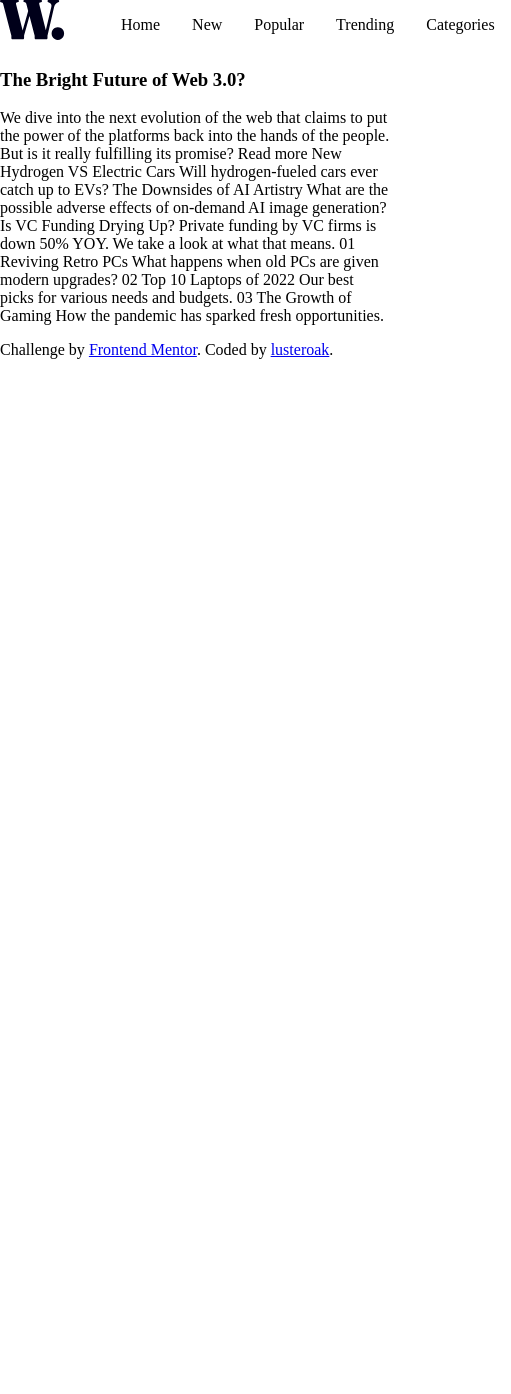
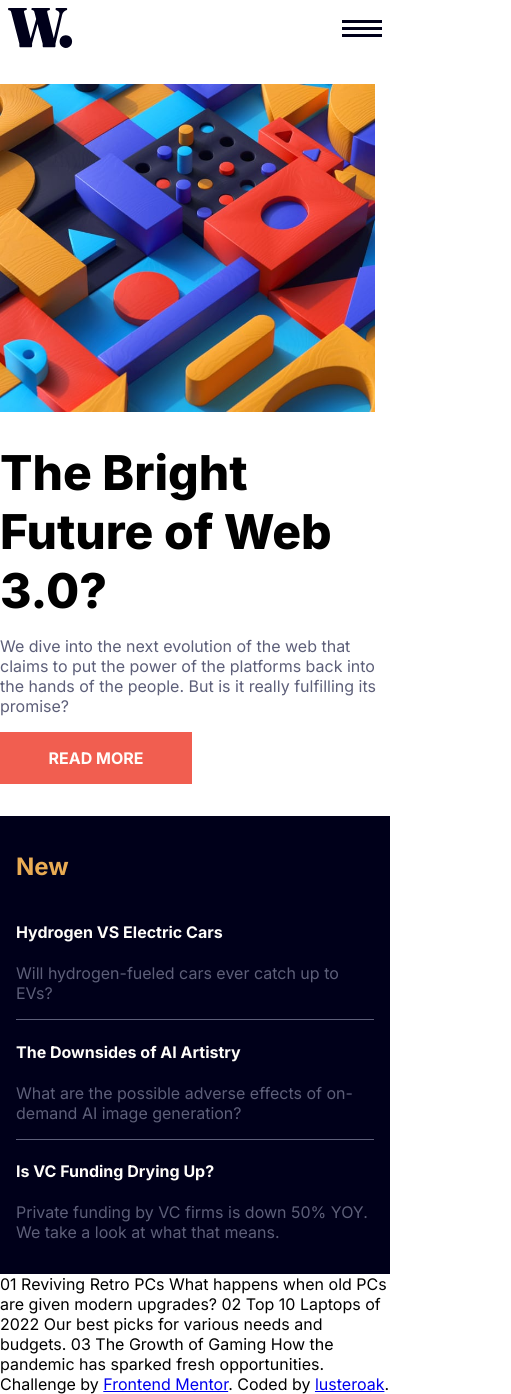
Before and after one commit to lusteroak/news_homepage, a plain HTML site: page index.html in a window 390 px wide. Shown: the whole page, 511 px wide, since content can reach past the window. Before the commit the page ends 844 px from the top, so only its background shows below. Drawn offline with Linux system fonts and the light colour scheme.

Commit message:
Added main image and main news mobile version

```diff
--- a/index.css
+++ b/index.css
@@ -1,35 +1,101 @@
-@font-face {
+:root {
+  --primary-soft-orange: hsl(35, 77%, 62%);
+  --primary-soft-red: hsl(5, 85%, 63%);
+  --neutral-off-white: hsl(36, 100%, 99%);
+  --grayish-blue: hsl(233, 8%, 79%);
+  --dark-grayish-blue: hsl(236, 13%, 42%);
+  --very-dark-blue: hsl(240, 100%, 5%);
+  --main-font-size: 15px;
+  --font-family: 'Inter', sans-serif;
 }
 
 body {
   box-sizing: border-box;
   margin: 0;
-  padding: ;
+  padding: 0;
+  font-family: var(--font-family);
 }
 
-@media screen and (max-width: 375px) {
+/* Mobile Version */
+@media screen and (max-width: 768px) {
   .main__section {
     display: flex;
     justify-content: space-between;
     align-items: center;
+    padding: 0.5rem;
   }
+
   .navigation__section {
     display: none;
   }
+
   .main__content__image {
-    background: center / contain no-repeat
-      url('/assets/images/image-web-3-mobile.jpg');
+    background: center / contain no-repeat url('/assets/images/image-web-3-mobile.jpg');
     width: 375px;
     height: 375px;
     margin: 0;
   }
+
+  .main__content__title {
+    margin: 0.5rem 0 0.5rem 0;
+    font-size: 3rem;
+    font-weight: 800;
+  }
+
+  .main__content__para {
+    font-weight: 400;
+    color: var(--dark-grayish-blue);
+    margin-top: 1rem;
+  }
+
+  .main__content__readmore__box {
+    background: var(--primary-soft-red);
+    color: var(--neutral-off-white);
+    display: flex;
+    width: 12rem;
+    justify-content: center;
+  }
+
+  .main__content__readmore__para {
+    font-weight: 700;
+  }
+
+  .main__article__news__section {
+    display: flex;
+    flex-direction: column;
+    flex-wrap: wrap;
+    padding: 1rem;
+    margin-top: 2rem;
+    background-color: var(--very-dark-blue);
+  }
+
+  .main__news__title {
+    color: var(--primary-soft-orange);
+  }
+
+
+
+  .main__news__elements__title {
+    color: var(--neutral-off-white);
+  }
+
+  .main__news__elements__para {
+
+    color: var(--dark-grayish-blue);
+  }
+
+  .border__bottom__helper__element {
+    border-bottom: .5px solid var(--dark-grayish-blue);
+  }
 }
 
-@media screen and (min-width: 376px) {
+/* Desktop Version */
+@media screen and (min-width: 769px) {
   .main__section {
     display: flex;
     justify-content: space-between;
   }
+
   .navigation__section__main_nav {
     display: flex;
     list-style-type: none;
@@ -44,5 +110,4 @@ body {
   }
 }
 
-.attribution {
-}
+.attribution {}
--- a/index.html
+++ b/index.html
@@ -1,19 +1,20 @@
 <!DOCTYPE html>
 <html lang="en">
+
 <head>
   <meta charset="UTF-8" />
   <meta name="viewport" content="width=device-width, initial-scale=1.0" />
   <!-- displays site properly based on user's device -->
 
-    <link
-      rel="icon"
-      type="image/png"
-      sizes="32x32"
-      href="./images/favicon-32x32.png"
-    />
+  <link rel="icon" type="image/png" sizes="32x32" href="./images/favicon-32x32.png" />
+  <link rel="preconnect" href="https://fonts.googleapis.com" />
+  <link rel="preconnect" href="https://fonts.gstatic.com" crossorigin />
+  <link href="https://fonts.googleapis.com/css2?family=Inter:wght@400;700;800&display=swap" rel="stylesheet" />
+
   <link rel="stylesheet" href="index.css" />
   <title>Frontend Mentor | News homepage</title>
 </head>
+
 <body>
   <header class="main__section">
     <div class="logo">
@@ -33,31 +34,61 @@
     </div>
   </header>
   <main class="main__content">
-      <article>
+    <article class="main__article__content">
       <figure class="main__content__image"></figure>
 
-        <h3>The Bright Future of Web 3.0?</h3>
+      <h3 class="main__content__title">The Bright Future of Web 3.0?</h3>
 
-        <p>
+      <p class="main__content__para">
         We dive into the next evolution of the web that claims to put the
         power of the platforms back into the hands of the people. But is it
-          really fulfilling its promise? Read more New Hydrogen VS Electric Cars
-          Will hydrogen-fueled cars ever catch up to EVs? The Downsides of AI
-          Artistry What are the possible adverse effects of on-demand AI image
-          generation? Is VC Funding Drying Up? Private funding by VC firms is
-          down 50% YOY. We take a look at what that means. 01 Reviving Retro PCs
+        really fulfilling its promise?
+      </p>
+      <div class="main__content__readmore__box">
+        <p class="main__content__readmore__para">READ MORE</p>
+      </div>
+    </article>
+    <article class="side__artitle__content">
+
+    </article>
+    <article class="main__article__news__section">
+      <h2 class="main__news__title">
+        New
+      </h2>
+      <div class="main__news__elements">
+        <h4 class="main__news__elements__title">Hydrogen VS Electric Cars</h4>
+        <p class="main__news__elements__para">Will hydrogen-fueled cars ever catch up to EVs?</p>
+        <div class="border__bottom__helper__element"></div>
+      </div>
+
+      <div class="main__news__elements">
+        <h4 class="main__news__elements__title">The Downsides of AI
+          Artistry</h4>
+        <p class="main__news__elements__para">What are the possible adverse effects of on-demand AI image
+          generation?</p>
+        <div class="border__bottom__helper__element"></div>
+      </div>
+
+      <div class="main__news__elements">
+        <h4 class="main__news__elements__title">Is VC Funding Drying Up?</h4>
+        <p class="main__news__elements__para">Private funding by VC firms is
+          down 50% YOY. We take a look at what that means. </p>
+      </div>
+    </article>
+
+    01 Reviving Retro PCs
     What happens when old PCs are given modern upgrades? 02 Top 10 Laptops
     of 2022 Our best picks for various needs and budgets. 03 The Growth of
     Gaming How the pandemic has sparked fresh opportunities.
-        </p>
-      </article>
+
+
   </main>
 
   <div class="attribution">
     Challenge by
-      <a href="https://www.frontendmentor.io?ref=challenge" target="_blank"
-        >Frontend Mentor</a
-      >. Coded by <a href="#">lusteroak</a>.
+    <a href="https://www.frontendmentor.io?ref=challenge" target="_blank">Frontend Mentor</a>. Coded by <a
+      href="#">lusteroak</a>.
   </div>
 </body>
+
 </html>
```
Lines whose indentation alone changed are shown as unchanged.
